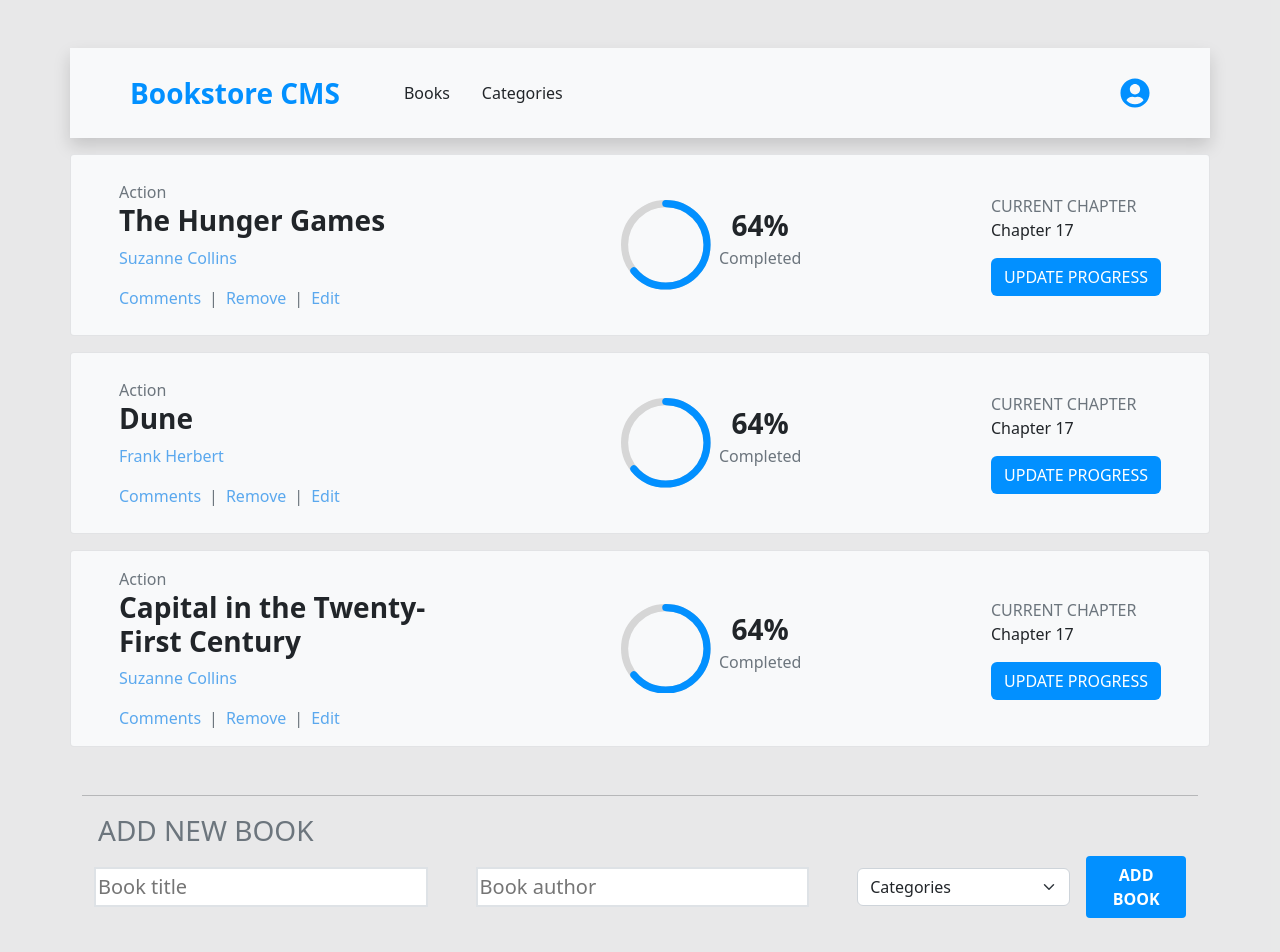
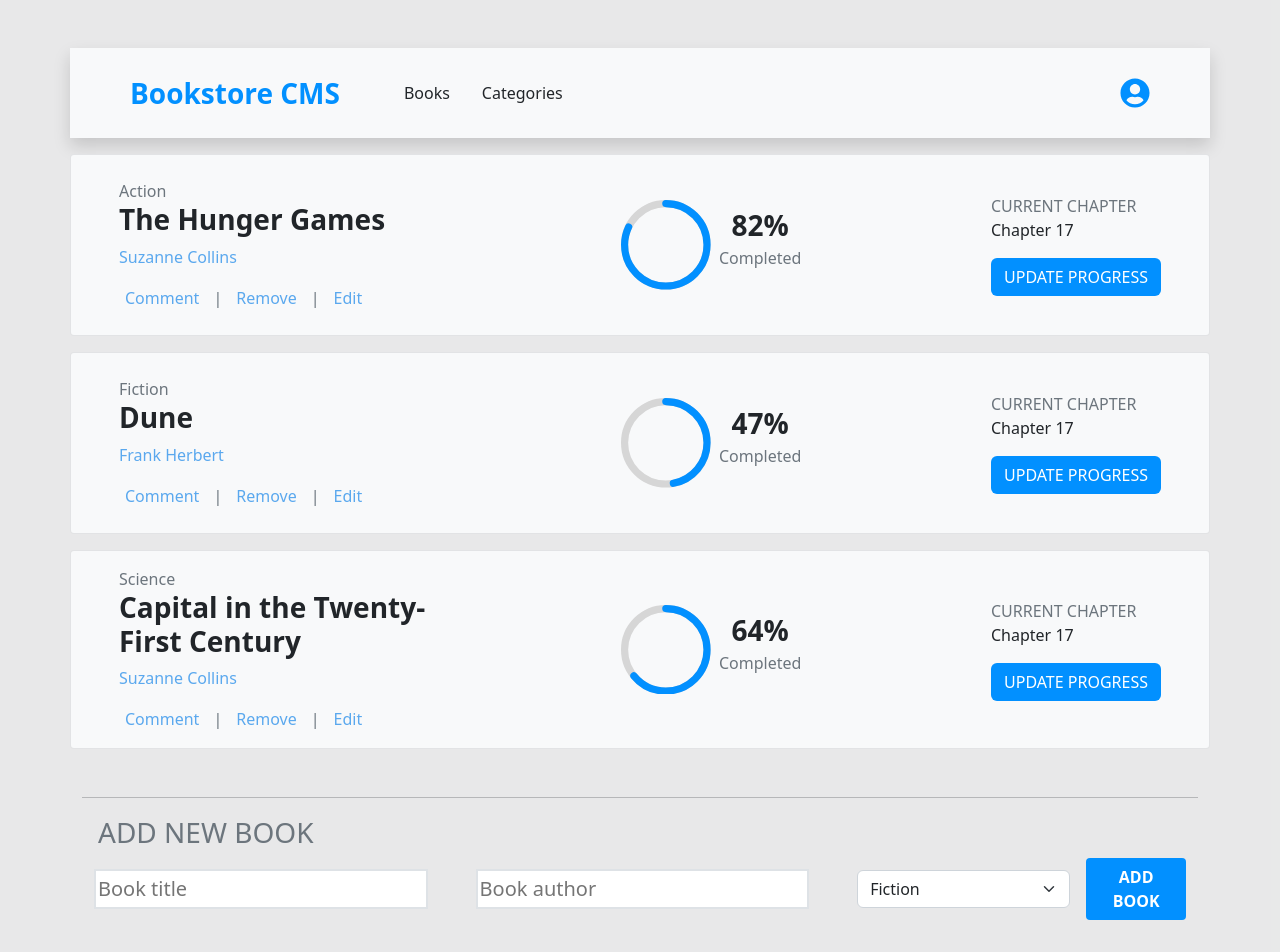
Before and after one commit to edenlisk/book-store, a React (Create React App) app: page / in a window 1280 px wide. Shown: the top 952 px of the page. Built offline with nearby package versions, Linux system fonts and the light colour scheme.

Commit message:
Use Redux in react components

```diff
--- a/src/components/Book.js
+++ b/src/components/Book.js
@@ -3,40 +3,44 @@ import PropTypes from 'prop-types';
 import { CircularProgressbar } from 'react-circular-progressbar';
 import 'react-circular-progressbar/dist/styles.css';
 import '../style.css';
+import { useDispatch } from 'react-redux';
+import { removeBook } from '../redux/book/book';
 
-class Book extends React.Component {
-  constructor(props) {
-    super(props);
-    this.state = {};
-    this.value = 0.64;
-  }
-
-  render() {
-    const { title, author } = this.props;
+const Book = (props) => {
+  const dispatch = useDispatch();
+  const handleRemove = (book) => {
+    dispatch(removeBook(book));
+  };
+  const {
+    title, author, category, progress,
+  } = props;
   return (
     <div className="container my-3 px-5 border border-opacity-10 border-dark rounded-1 bg-light d-flex justify-content-between align-items-center flex-fill">
       <div className="bookInfo">
         <div className="py-3">
-            <span className="text-muted">Action</span>
+          <span className="text-muted">{category}</span>
           <h3 className="fw-bold">{title}</h3>
           <span className="author">{author}</span>
         </div>
         <div>
           <ul className="list-unstyled">
-              <li className="list-inline-item action">Comments</li>
+            <li className="list-inline-item"><button type="button" className="action border-0 bg-light">Comment</button></li>
             <li className="list-inline-item text-muted">|</li>
-              <li className="list-inline-item action">Remove</li>
+            <li className="list-inline-item"><button type="button" onClick={() => handleRemove(props)} className="action border-0 bg-light">Remove</button></li>
             <li className="list-inline-item text-muted">|</li>
-              <li className="list-inline-item action">Edit</li>
+            <li className="list-inline-item"><button type="button" className="action border-0 bg-light">Edit</button></li>
           </ul>
         </div>
       </div>
       <div className="align-items-center progressBar d-flex gap-2">
         <div>
-            <CircularProgressbar value={this.value} maxValue={1} styles={{ path: { stroke: 'rgb(2,144,255)' } }} />
+          <CircularProgressbar value={progress} maxValue={1} styles={{ path: { stroke: 'rgb(2,144,255)' } }} />
         </div>
         <div className="d-flex flex-column text-center">
-            <span className="fw-bold fs-3">64%</span>
+          <span className="fw-bold fs-3">
+            {progress * 100}
+            %
+          </span>
           <p className="text-muted">Completed</p>
         </div>
       </div>
@@ -51,12 +55,13 @@ class Book extends React.Component {
       </div>
     </div>
   );
-  }
-}
+};
 
 Book.propTypes = {
   title: PropTypes.string.isRequired,
   author: PropTypes.string.isRequired,
+  progress: PropTypes.number.isRequired,
+  category: PropTypes.string.isRequired,
 };
 
 export default Book;
--- a/src/components/BookList.js
+++ b/src/components/BookList.js
@@ -1,14 +1,19 @@
 import React from 'react';
+import { useSelector } from 'react-redux';
 import Book from './Book';
 import Form from './Form';
 
-const BookList = () => (
-  <>
-    <Book title="The Hunger Games" author="Suzanne Collins" />
-    <Book title="Dune" author="Frank Herbert" />
-    <Book title="Capital in the Twenty-First Century" author="Suzanne Collins" />
-    <Form />
-  </>
-);
+const BookList = () => {
+  const books = useSelector(((state) => state.book));
+  return (
+    <div>
+      {books.map((bk) => (
+          // eslint-disable-next-line
+          <Book key={bk.id} title={bk.title} author={bk.author} progress={bk.progress} category={bk.category} />
+      ))}
+      <Form />
+    </div>
+  );
+};
 
 export default BookList;
--- a/src/components/Categories.js
+++ b/src/components/Categories.js
@@ -1,10 +1,20 @@
 import React from 'react';
 import '../style.css';
+import { useDispatch, useSelector } from 'react-redux';
+import { checkStatus } from '../redux/categories/categories';
 
-const Categories = () => (
-  <div className="py-3 text-center">
-    <button type="button" className="btn text-white check-progress">CHECK STATUS</button>
-  </div>
-);
+const Categories = () => {
+  const dispatch = useDispatch();
+  const status = useSelector((state) => state.category);
+  const returnStatus = () => {
+    dispatch(checkStatus());
+  };
+  return (
+    <div className="py-3 text-center">
+      <button type="button" onClick={() => returnStatus()} className="btn text-white check-progress">CHECK STATUS</button>
+      <h1>{status}</h1>
+    </div>
+  );
+};
 
 export default Categories;
--- a/src/components/Form.js
+++ b/src/components/Form.js
@@ -1,28 +1,55 @@
-import React from 'react';
+import React, { useRef } from 'react';
+import { useDispatch } from 'react-redux';
+import { nanoid } from '@reduxjs/toolkit';
+import { addBook } from '../redux/book/book';
 import '../style.css';
 
-const Form = () => (
+const Form = () => {
+  const dispatch = useDispatch();
+
+  const bookTitle = useRef();
+  const bookAuthor = useRef();
+  const categoryInput = useRef();
+
+  const handleSubmit = (e) => {
+    e.preventDefault();
+    const title = bookTitle.current.value;
+    const author = bookAuthor.current.value;
+    const category = categoryInput.current.value;
+    if (title && author && category) {
+      const book = {
+        id: nanoid(), title, author, category, progress: 0,
+      };
+      dispatch(addBook(book));
+    }
+    bookAuthor.current.value = '';
+    bookTitle.current.value = '';
+  };
+
+  return (
     <div className="container py-3">
       <hr className="gray-bar" />
       <h3 className="text-muted ps-3">ADD NEW BOOK</h3>
-    <form className="container d-flex gap-5 align-items-center">
+      <form onSubmit={handleSubmit} className="container d-flex gap-5 align-items-center">
         <input
+          ref={bookTitle}
           type="text"
           placeholder="Book title"
           className="fs-5 bookInput border border-2 border-opacity-10"
         />
         <input
+          ref={bookAuthor}
           type="text"
           placeholder="Book author"
           className="fs-5 bookInput border border-2 border-opacity-10"
         />
         <div className="d-flex gap-3 align-items-center">
-        <select className="form-select categories" defaultValue="categories">
-          <option>Categories</option>
-          <option value="2">Action</option>
-          <option value="3">Science</option>
+          <select ref={categoryInput} className="form-select categories" defaultValue="categories">
+            <option value="Fiction">Fiction</option>
+            <option value="Action">Action</option>
+            <option value="Science">Science</option>
           </select>
-        <button type="button" className="btn text-white add-book rounded-1 fw-bold">
+          <button type="submit" className="btn text-white add-book rounded-1 fw-bold">
             ADD
             BOOK
           </button>
@@ -30,5 +57,6 @@ const Form = () => (
       </form>
     </div>
   );
+};
 
 export default Form;
--- a/src/index.js
+++ b/src/index.js
@@ -1,10 +1,14 @@
 import React from 'react';
 import ReactDOM from 'react-dom/client';
+import { Provider } from 'react-redux';
 import App from './App';
+import store from './redux/configureStore';
 
 const root = ReactDOM.createRoot(document.getElementById('root'));
 root.render(
   <React.StrictMode>
-    <App />
+    <Provider store={store}>
+      <App />
+    </Provider>
   </React.StrictMode>,
 );
--- a/src/redux/book/book.js
+++ b/src/redux/book/book.js
@@ -1,27 +1,45 @@
-import { createAction } from '@reduxjs/toolkit/src/createAction';
-import { createReducer } from '@reduxjs/toolkit/src/createReducer';
-import { nanoid } from '@reduxjs/toolkit';
+import { createAction, createReducer, nanoid } from '@reduxjs/toolkit';
 
 const ADD_BOOK = 'bookstore/books/ADD_BOOK';
 const REMOVE_BOOK = 'bookstore/books/REMOVE_BOOK';
 
 export const addBook = createAction(ADD_BOOK, (book) => ({
-  payload: {
-    id: nanoid(),
-    title: book.title,
-    author: book.author,
-    completed: false,
-  },
+  payload: book,
 }));
 
-export const removeBook = createAction(REMOVE_BOOK);
+export const removeBook = createAction(REMOVE_BOOK, (book) => ({
+  payload: book,
+}));
 
-const INITIAL_STATE = [];
+const INITIAL_STATE = [
+  {
+    id: nanoid(),
+    title: 'The Hunger Games',
+    author: 'Suzanne Collins',
+    category: 'Action',
+    progress: 0.82,
+  },
+  {
+    id: nanoid(),
+    title: 'Dune',
+    author: 'Frank Herbert',
+    category: 'Fiction',
+    progress: 0.47,
+  },
+  {
+    id: nanoid(),
+    title: 'Capital in the Twenty-First Century',
+    author: 'Suzanne Collins',
+    category: 'Science',
+    progress: 0.64,
+  },
+];
 
 const bookReducer = createReducer(INITIAL_STATE, ((builder) => {
   builder
     .addCase(addBook, (state, action) => [...state, action.payload])
-    .addCase(removeBook, (state, action) => [state.filter((book) => book !== action.payload)])
+  // eslint-disable-next-line
+    .addCase(removeBook, (state, action) => [...state.filter((book) => book.title !== action.payload.title)])
     .addDefaultCase((state) => state);
 }));
 
--- a/src/redux/categories/categories.js
+++ b/src/redux/categories/categories.js
@@ -1,5 +1,4 @@
-import { createAction } from '@reduxjs/toolkit/src/createAction';
-import { createReducer } from '@reduxjs/toolkit/src/createReducer';
+import { createAction, createReducer } from '@reduxjs/toolkit';
 
 const CHECK_STATUS = 'bookstore/categories/CHECK_STATUS';
 const INITIAL_STATE = [];
--- a/src/redux/configureStore.js
+++ b/src/redux/configureStore.js
@@ -5,7 +5,7 @@ import bookReducer from './book/book';
 const reducers = combineReducers(
   {
     book: bookReducer,
-    categories: categoriesReducer,
+    category: categoriesReducer,
   },
 );
 
```
Lines whose indentation alone changed are shown as unchanged.
